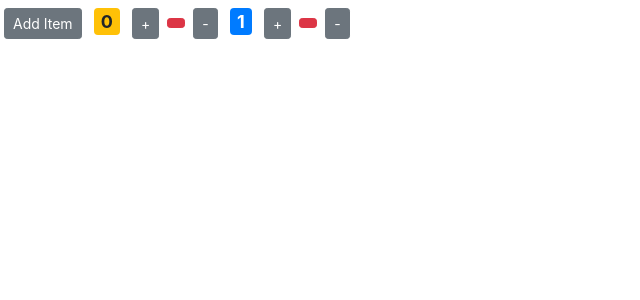
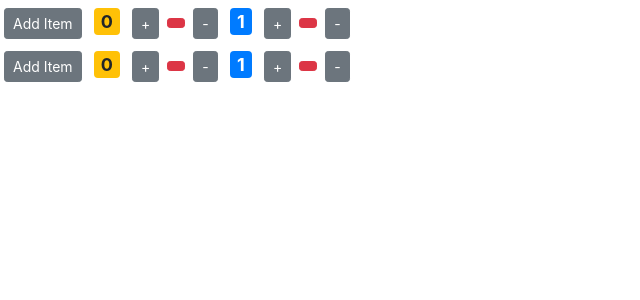
Before and after one commit to Abey12525/SiteOne, a React (Create React App) app: page / in a window 1280 px wide. Shown: the top 300 px of the page, without its empty margins (0-640 px from the left). Built offline with nearby package versions, Linux system fonts and the light colour scheme.

Commit message:
add_count_element

```diff
--- a/src/components/multiCount.jsx
+++ b/src/components/multiCount.jsx
@@ -19,9 +19,9 @@ class MultiCount extends Component{
 
     handleAddItem = () => {
         let temp = {id:10, value:0}
-        this.setState({
-            counters: {...this.state.counters, ...temp}
-        })
+        this.setState(prevState => ({
+            counters : [...prevState.counters,temp]
+        }))
     };
 
     render(){
--- a/src/index.js
+++ b/src/index.js
@@ -6,7 +6,14 @@ import * as serviceWorker from './serviceWorker';
 import 'bootstrap/dist/css/bootstrap.css';
 import MultiCount from './components/multiCount';
 
-ReactDOM.render(<MultiCount />, document.getElementById('root'));
+ReactDOM.render(
+                <div>
+                    <MultiCount />
+                    <br />
+                    <MultiCount />
+                </div>
+                , document.getElementById('root'));
+
 
 // If you want your app to work offline and load faster, you can change
 // unregister() to register() below. Note this comes with some pitfalls.
```
